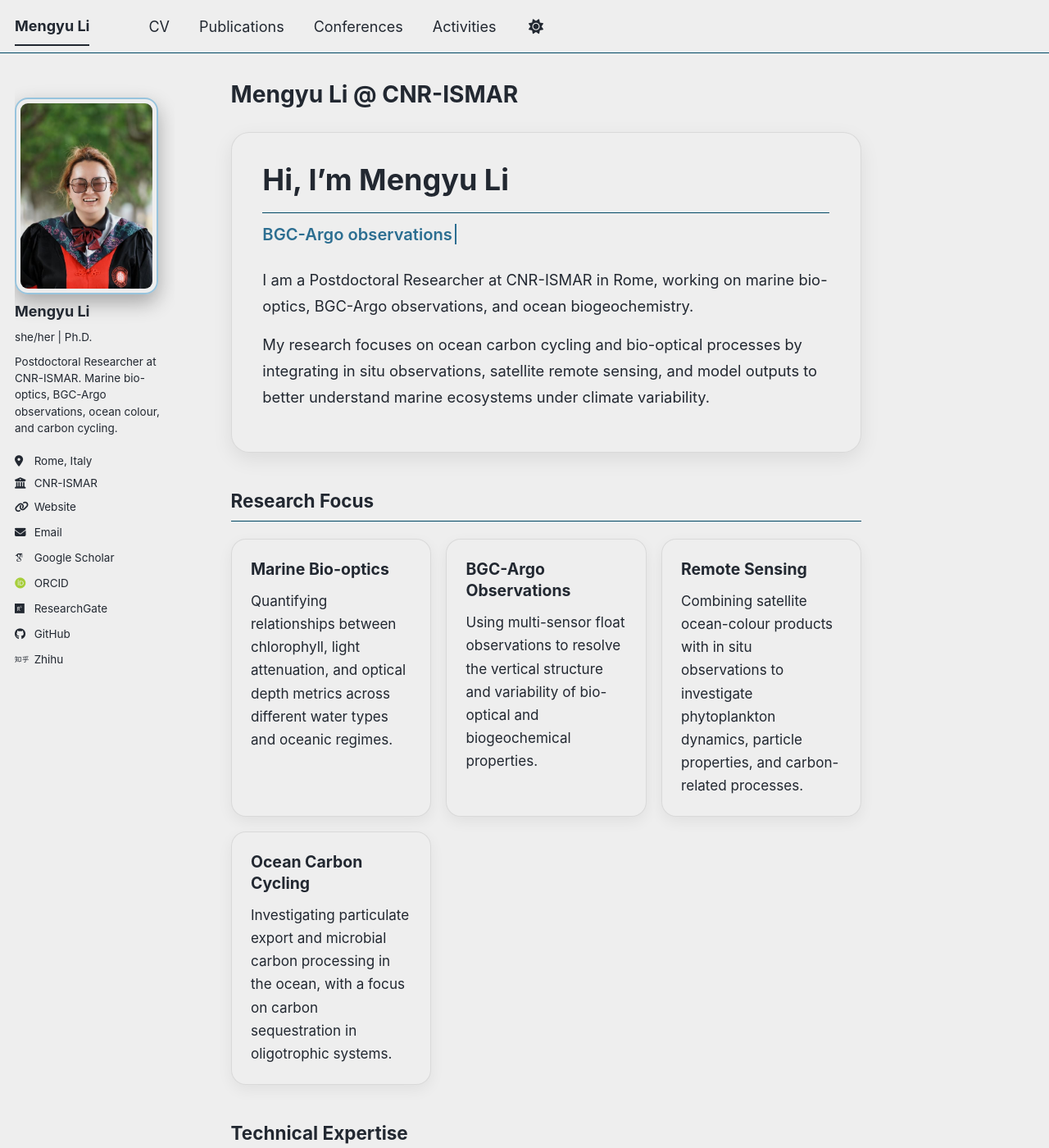
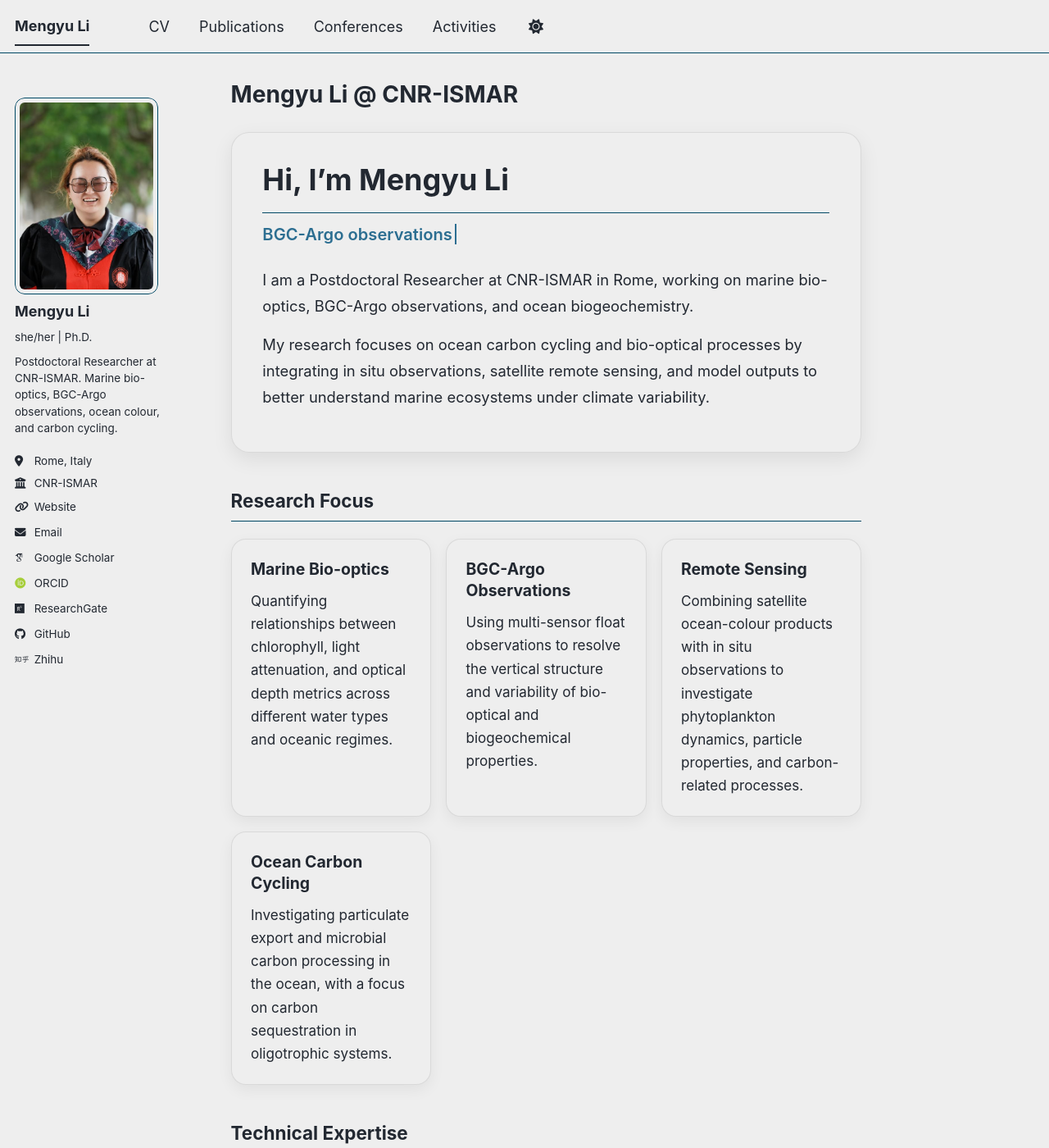
Before and after one commit to MengyuLi15/MengyuLi15.github.io, a Jekyll site: the page built from _pages/about.md, in a window 1280 px wide and 1400 px high. Shown: the whole window at 82% size. Built offline with Jekyll 4.4.1, drawn with Linux system fonts in a browser that asks for light colours; some web fonts are replaced; a script bundle is joined from its source files by our own code; library files that are not in the unit come from our copies.

Commit message:
Update main.scss

```diff
--- a/assets/css/main.scss
+++ b/assets/css/main.scss
@@ -42,15 +42,9 @@
     "vendor/font-awesome/brands"
 ;
 .author__avatar img {
-  border-radius: 16px !important;
+  border-radius: 12px !important;
   width: 180px;
   height: 240px;
   object-fit: cover;
-  border: 2px solid rgba(95,168,211,0.6);
-  box-shadow: 0 10px 24px rgba(0,0,0,0.3);
-  transition: transform 0.25s ease;
+  clip-path: inset(0 round 12px);   /* 更平滑边角 */
 }
-
-.author__avatar img:hover {
-  transform: scale(1.03);
-}
```
